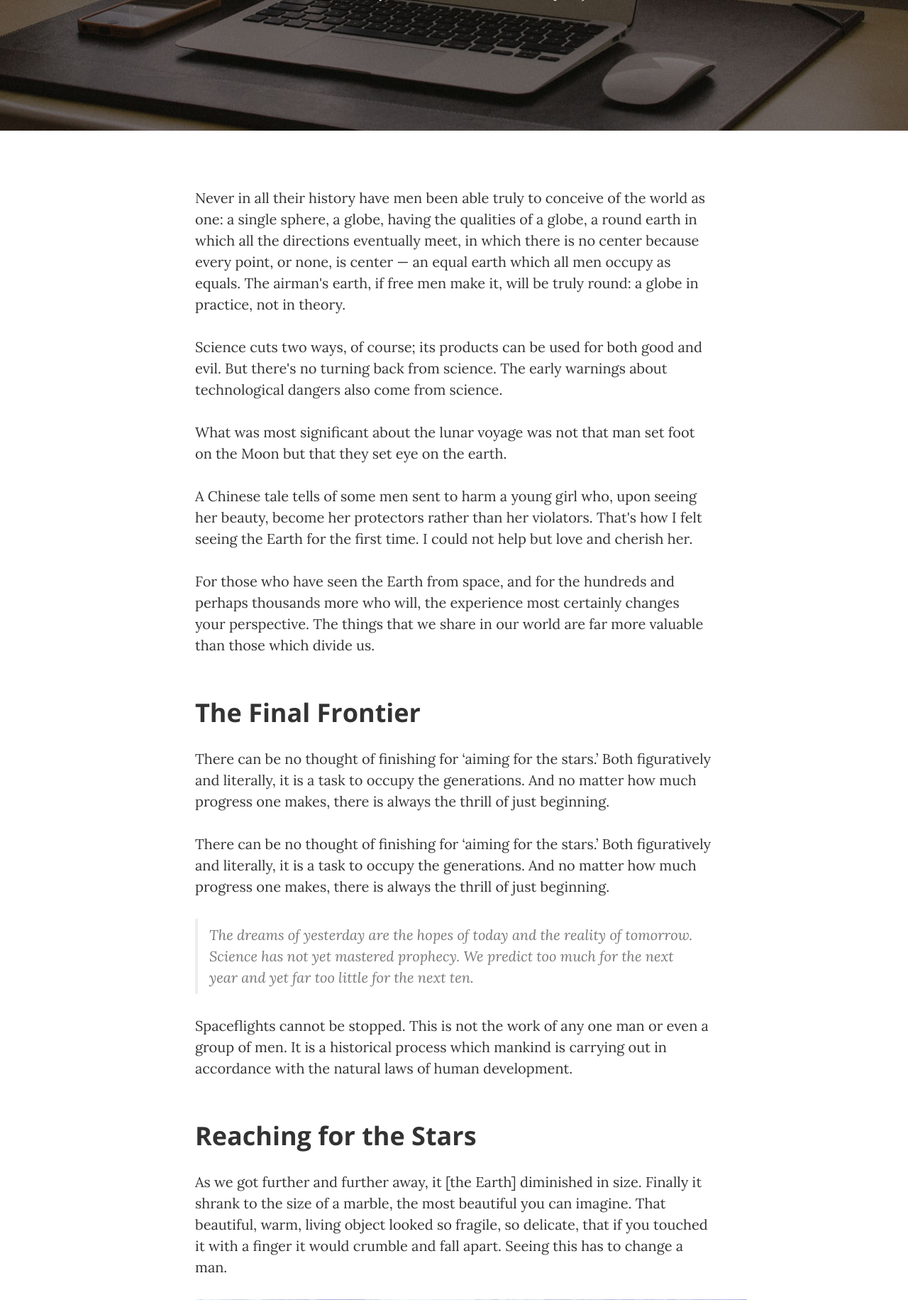
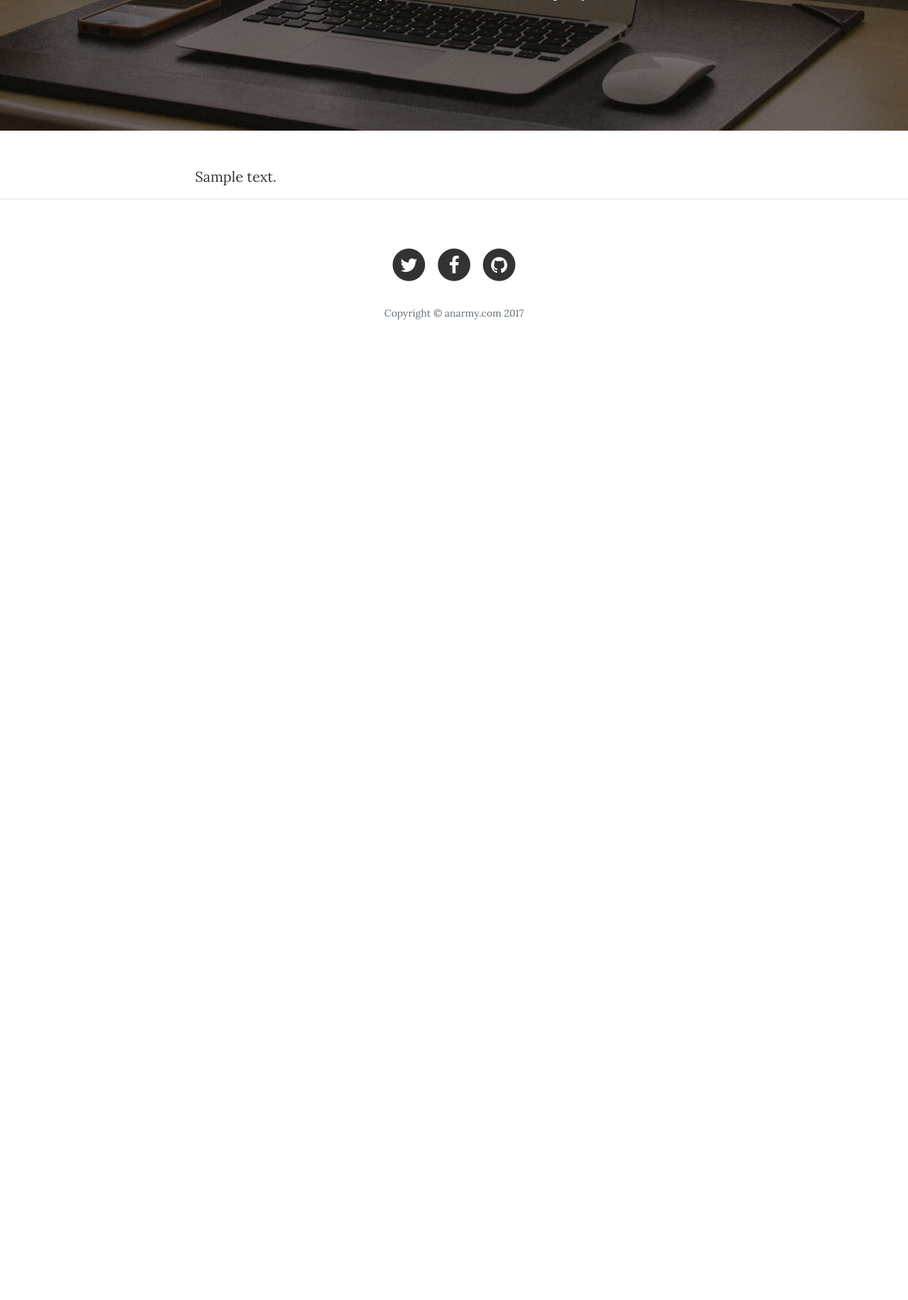
Before and after one commit to leonyue/anarmy_v0, a Django app: page /blog/post/1/ in a window 1280 px wide. Shown: the part 330-2161 px from the top of the page at 71% size. After the commit the page ends 780 px from the top, so only its background shows below. Run offline with Django 3.2, Linux system fonts and the light colour scheme; tables that the repository leaves empty hold one stand-in row (values such as "Sample post"); some libraries are stand-ins or nearby versions.

Commit message:
添加Uedit submodule,修改post.content,修改根目录重定向

```diff
--- a/anarmy/settings.py
+++ b/anarmy/settings.py
@@ -31,6 +31,7 @@ ALLOWED_HOSTS = ["*"]
 # Application definition
 
 INSTALLED_APPS = [
+    'DjangoUeditor.DjangoUeditor',
     'polls.apps.PollsConfig',
     'blog.apps.BlogConfig',
     'django.contrib.admin',
--- a/anarmy/urls.py
+++ b/anarmy/urls.py
@@ -15,9 +15,13 @@ Including another URLconf
 """
 from django.conf.urls import include,url
 from django.contrib import admin
+from . import view
 
+app_name = "main"
 urlpatterns = [
     url(r'^polls/', include('polls.urls')),
+    url(r'^ueditor/',include('DjangoUeditor.DjangoUeditor.urls')),
+    url(r'^admin/', admin.site.urls),
     url(r'^blog/',include('blog.urls')),
-    url(r'^admin/', admin.site.urls),
+    url(r'^$',view.index,name = "index"),
 ]
--- a/blog/models.py
+++ b/blog/models.py
@@ -1,9 +1,20 @@
 from django.db import models
 from django.utils import timezone
+from DjangoUeditor.DjangoUeditor.models import UEditorField
 
 # Create your models here.
 class BlogsPost(models.Model):
     title = models.CharField(max_length = 150)
     subtitle = models.CharField(max_length = 150,default = "empty subtitle")
-    body = models.TextField()
+    body = UEditorField(
+            u'内容	',
+            width=600,
+            height=300,
+            toolbars="full",
+            imagePath="",
+            filePath="",
+            upload_settings={"imageMaxSize":1204000},
+            settings={},command=None,
+            #event_handler=myEventHander(),
+            blank=True)
     timestamp = models.DateTimeField(default=timezone.now)
--- a/blog/templates/blog/post.html
+++ b/blog/templates/blog/post.html
@@ -16,40 +16,9 @@
     <div class="container">
         <div class="row">
             <div class="col-lg-8 offset-lg-2 col-md-10 offset-md-1">
-                <p>Never in all their history have men been able truly to conceive of the world as one: a single sphere, a globe, having the qualities of a globe, a round earth in which all the directions eventually meet, in which there is no center because every point, or none, is center — an equal earth which all men occupy as equals. The airman's earth, if free men make it, will be truly round: a globe in practice, not in theory.</p>
-
-                <p>Science cuts two ways, of course; its products can be used for both good and evil. But there's no turning back from science. The early warnings about technological dangers also come from science.</p>
-
-                <p>What was most significant about the lunar voyage was not that man set foot on the Moon but that they set eye on the earth.</p>
-
-                <p>A Chinese tale tells of some men sent to harm a young girl who, upon seeing her beauty, become her protectors rather than her violators. That's how I felt seeing the Earth for the first time. I could not help but love and cherish her.</p>
-
-                <p>For those who have seen the Earth from space, and for the hundreds and perhaps thousands more who will, the experience most certainly changes your perspective. The things that we share in our world are far more valuable than those which divide us.</p>
-
-                <h2 class="section-heading">The Final Frontier</h2>
-
-                <p>There can be no thought of finishing for ‘aiming for the stars.’ Both figuratively and literally, it is a task to occupy the generations. And no matter how much progress one makes, there is always the thrill of just beginning.</p>
-
-                <p>There can be no thought of finishing for ‘aiming for the stars.’ Both figuratively and literally, it is a task to occupy the generations. And no matter how much progress one makes, there is always the thrill of just beginning.</p>
-
-                <blockquote class="blockquote">The dreams of yesterday are the hopes of today and the reality of tomorrow. Science has not yet mastered prophecy. We predict too much for the next year and yet far too little for the next ten.</blockquote>
-
-                <p>Spaceflights cannot be stopped. This is not the work of any one man or even a group of men. It is a historical process which mankind is carrying out in accordance with the natural laws of human development.</p>
-
-                <h2 class="section-heading">Reaching for the Stars</h2>
-
-                <p>As we got further and further away, it [the Earth] diminished in size. Finally it shrank to the size of a marble, the most beautiful you can imagine. That beautiful, warm, living object looked so fragile, so delicate, that if you touched it with a finger it would crumble and fall apart. Seeing this has to change a man.</p>
-
-                <a href="#">
-                    <img class="img-responsive" src="{% static "blog/img/post-sample-image.jpg" %}" alt="">
-                </a>
-                <span class="caption text-muted">To go places and do things that have never been done before – that’s what living is all about.</span>
-
-                <p>Space, the final frontier. These are the voyages of the Starship Enterprise. Its five-year mission: to explore strange new worlds, to seek out new life and new civilizations, to boldly go where no man has gone before.</p>
-
-                <p>As I stand out here in the wonders of the unknown at Hadley, I sort of realize there’s a fundamental truth to our nature, Man must explore, and this is exploration at its greatest.</p>
-
-                <p>Placeholder text by <a href="http://spaceipsum.com/">Space Ipsum</a>. Photographs by <a href="https://www.flickr.com/photos/nasacommons/">NASA on The Commons</a>.</p>
+                {% autoescape off %}
+                    {{ post.body }}
+                {% endautoescape %}
             </div>
         </div>
     </div>
```
Also changed, not shown: README.md, 1 other file.
